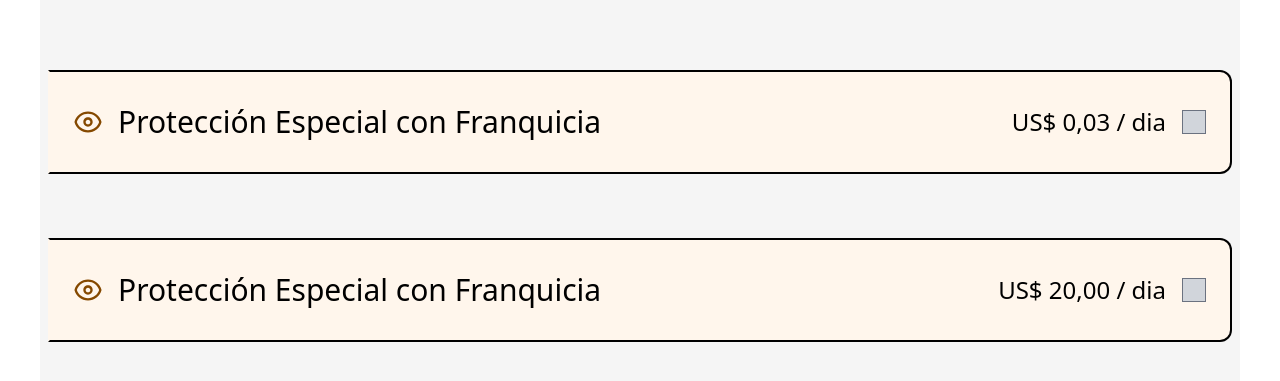
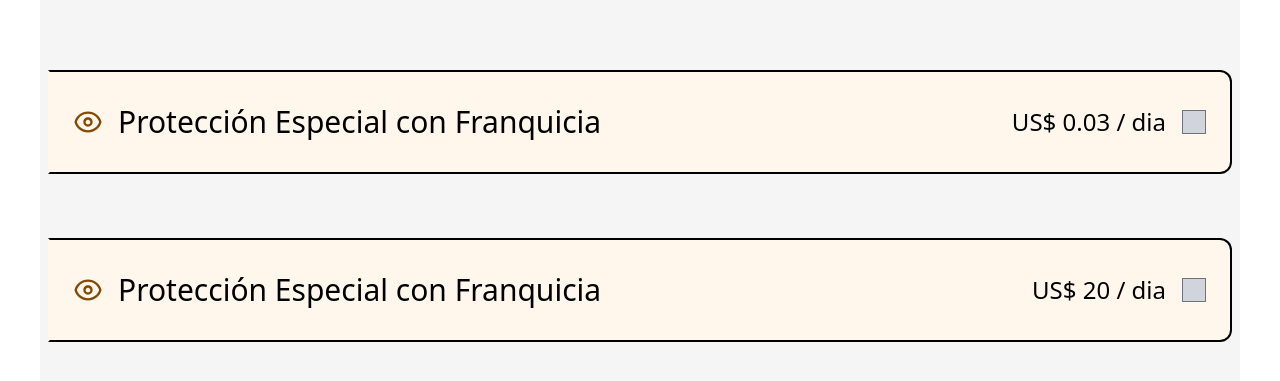
Before and after one commit to MatiasCoronel1312/s14-13-n-java, a React (Vite) app in the folder Frontend/: page / in a window 1280 px wide. Shown: the part 1298-1679 px from the top of the page. Built offline with nearby package versions, Linux system fonts and the light colour scheme.

Commit message:
create a Coberturas Banner

```diff
--- /dev/null
+++ b/Frontend/src/components/CoberturasBanner/CoberturasBanner.tsx
@@ -0,0 +1,21 @@
+import CustomCheckBox from "../CustomCheckBox/CustomCheckBox";
+import { CgEye } from "react-icons/cg";
+interface Props {
+  title: string;
+  price: number;
+}
+
+export default function CoberturasBanner({ title, price }: Props) {
+  return (
+    <section className="flex justify-between px-6 bg-[#FFF6EC] py-8 border-l-transparent border-2 border-black rounded-r-xl">
+      <div className="flex items-center gap-4">
+        <CgEye size={28} className="text-[#854900]" />
+        <p className="text-3xl font-light">{title}</p>
+      </div>
+      <div className="flex items-center gap-4">
+        <p className="text-2xl font-extralight ">US$ {price} / dia</p>
+        <CustomCheckBox />
+      </div>
+    </section>
+  );
+}
--- a/Frontend/src/components/CoberturasSection/CoberturasSection.tsx
+++ b/Frontend/src/components/CoberturasSection/CoberturasSection.tsx
@@ -1,5 +1,4 @@
-import { CgEye } from "react-icons/cg";
-import CustomCheckBox from "../CustomCheckBox/CustomCheckBox";
+import CoberturasBanner from "../CoberturasBanner/CoberturasBanner";
 export default function CoberturasSection() {
   return (
     <section className="w-[1200px] min-h-[707px] h-[907px] bg-background mx-auto  px-2">
@@ -16,31 +15,14 @@ export default function CoberturasSection() {
         <p className=" text-xl font-light ">Mas seguridad en tu viaje</p>
       </div>
       <div className="flex flex-col w-full  gap-16">
-        <section className="flex justify-between px-6 bg-[#FFF6EC] py-8 border-l-transparent border-2 border-black rounded-r-xl">
-          <div className="flex items-center gap-4">
-            <CgEye size={28} className="text-[#854900]" />
-            <p className="text-3xl font-light">
-              Protección Especial con Franquicia
-            </p>
-          </div>
-          <div className="flex items-center gap-4">
-            <p className="text-2xl  font-extralight">US$ 0,03 / dia</p>
-            <CustomCheckBox />
-          </div>
-        </section>
-        {/*  */}
-        <section className="flex justify-between px-6 bg-[#FFF6EC] py-8 border-l-transparent border-2 border-black rounded-r-xl">
-          <div className="flex items-center gap-4">
-            <CgEye size={28} className="text-[#854900]" />
-            <p className="text-3xl font-light">
-              Protección Especial con Franquicia
-            </p>
-          </div>
-          <div className="flex items-center gap-4">
-            <p className="text-2xl font-extralight ">US$ 20,00 / dia</p>
-            <CustomCheckBox />
-          </div>
-        </section>
+        <CoberturasBanner
+          title={" Protección Especial con Franquicia"}
+          price={0.03}
+        />
+        <CoberturasBanner
+          title={" Protección Especial con Franquicia"}
+          price={20.0}
+        />
       </div>
     </section>
   );
```
